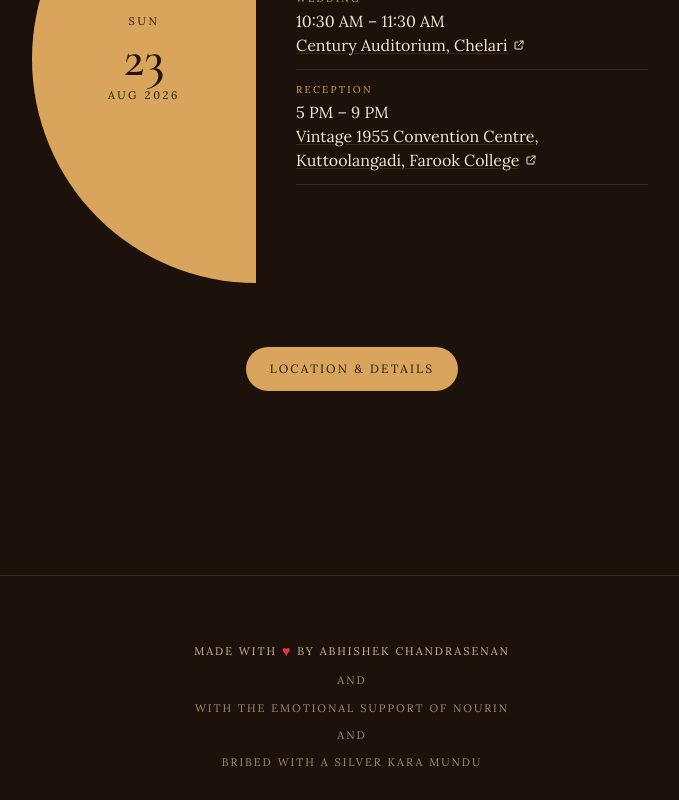
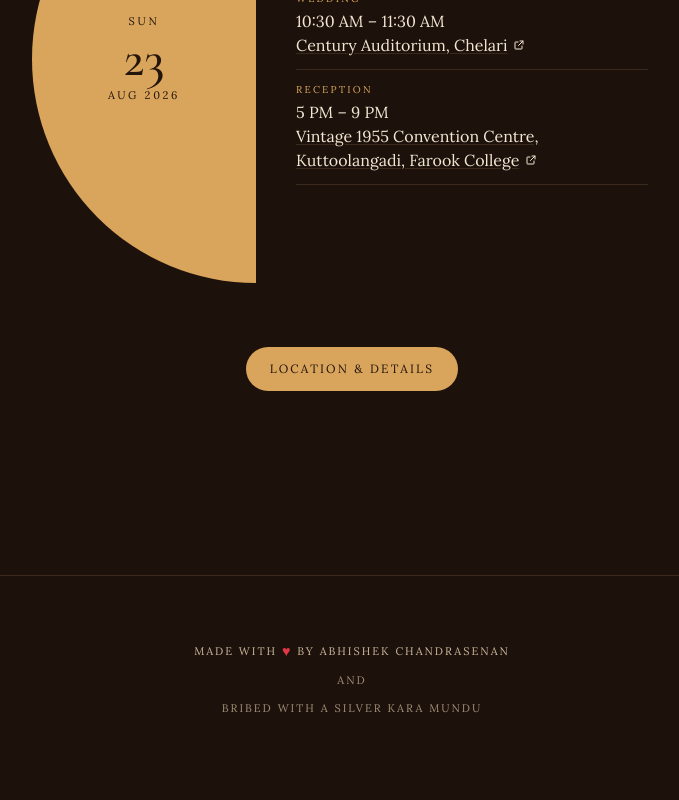
Before and after one commit to theshakeabhi/qman-wedding-webiste, a React (Vite) app: page / in a window 1280 px wide. Shown: the part 3005-3805 px from the top of the page, without its empty margins (288-967 px from the left). After the commit the page ends 3750 px from the top, so only its background shows below. Built offline with nearby package versions, Linux system fonts and the light colour scheme.

Commit message:
Update App.jsx
Remove nous name

```diff
--- a/src/App.jsx
+++ b/src/App.jsx
@@ -37,8 +37,6 @@ export default function App() {
           Abhishek Chandrasenan
         </p>
         <p className="footer-sub">and</p>
-        <p className="footer-sub">with the emotional support of Nourin</p>
-        <p className="footer-sub">and</p>
         <p className="footer-sub">bribed with a silver kara mundu</p>
       </footer>
     </main>
```
